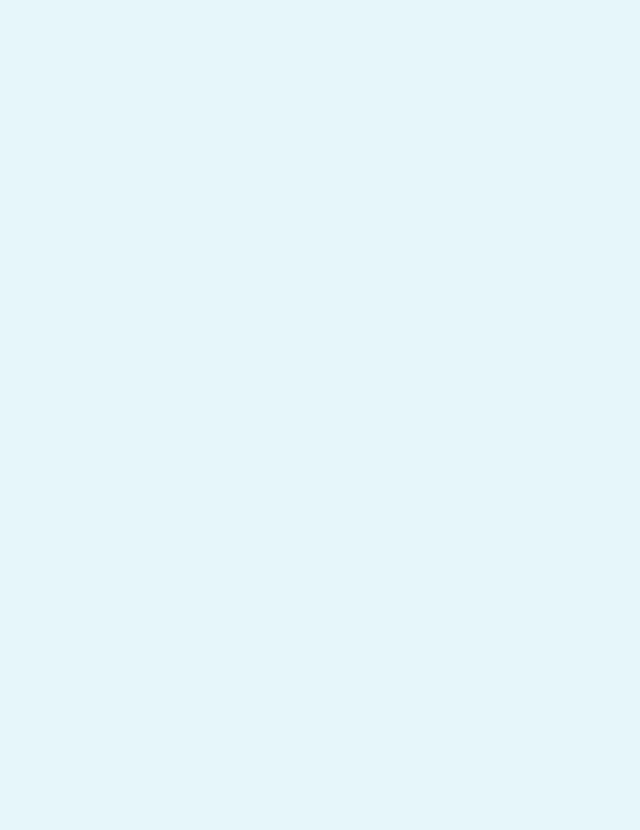
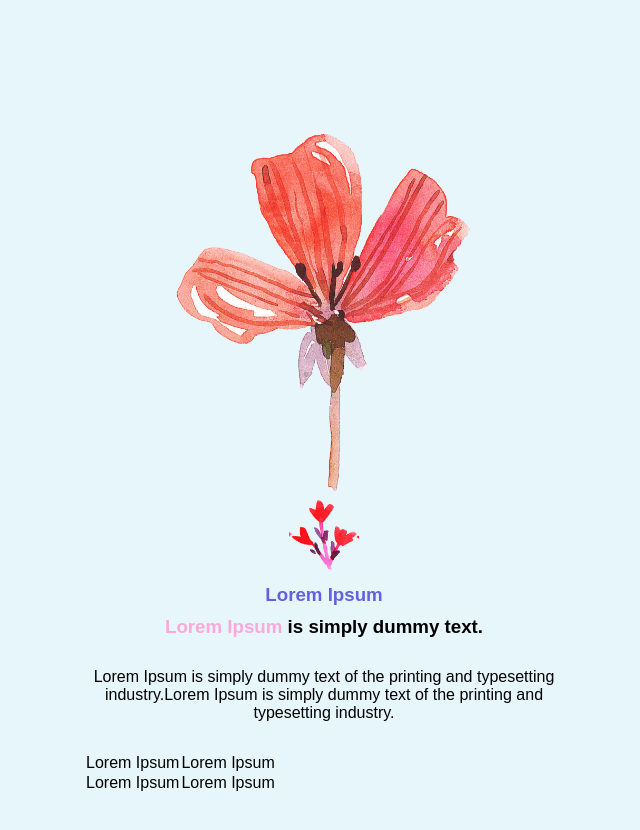
Before and after one commit to RaquelDFS/WS_React, a React (Create React App) app in the folder my-app/: page / in a window 1280 px wide. Shown: the part 2300-3130 px from the top of the page, without its empty margins (316-956 px from the left). Before the commit the page ends 2420 px from the top, so only its background shows below. Built offline with nearby package versions, Linux system fonts and the light colour scheme.

Commit message:
before change containers

```diff
--- a/my-app/src/App.js
+++ b/my-app/src/App.js
@@ -3,6 +3,7 @@ import Profile from "./PortifolioContainer/Home/Profile";
 import NavBarSection from "./PortifolioContainer/Nav_bar";
 import AboutUs from "./PortifolioContainer/AboutUs/AboutUs";
 import Wwd from "./PortifolioContainer/WhatWeDo/Wwd";
+import Wu from "./PortifolioContainer/WhyUs/Wu";
 
 function App() {
   return (
@@ -11,6 +12,7 @@ function App() {
       <Profile/>
       <AboutUs/>
       <Wwd/>
+      <Wu/>
     </div>
   );
 };
--- a/my-app/src/PortifolioContainer/WhatWeDo/Wwd.js
+++ b/my-app/src/PortifolioContainer/WhatWeDo/Wwd.js
@@ -19,7 +19,7 @@ const Wwd = () => {
       </div>
 
         <div className="table-blocks">
-          <table className="table" border="2">
+          <table className="table" >
             <tr>
               <td>
               <div className="blocks">
--- /dev/null
+++ b/my-app/src/PortifolioContainer/WhyUs/Wu.css
@@ -0,0 +1,10 @@
+.why-us-container{
+    display: flex;
+    flex-direction: column;
+    justify-content: center;
+    align-items: center;
+    text-align: center;
+    height: 10%;
+    min-height: fit-content;
+    margin: 8em 25rem;
+}
--- /dev/null
+++ b/my-app/src/PortifolioContainer/WhyUs/Wu.js
@@ -0,0 +1,48 @@
+import React from "react";
+import "./Wu.css";
+
+const Wu = () => {
+  return (
+    <article className="why-us-container">
+      <div className="profile-picture-background" />
+      <section className="why-us-content">
+        <div className="colz" />
+        <div className="AboutUs-details-role">
+          <span className="prymary-text">
+            {" "}
+            <h3 className="subtitle">Lorem Ipsum</h3>
+            <h1>
+              {" "}
+              <em className="pink-Lorem">Lorem Ipsum </em>is simply dummy text.
+            </h1>
+            <span className="AboutUs-role-tagline">
+              Lorem Ipsum is simply dummy text of the printing and typesetting
+              industry.Lorem Ipsum is simply dummy text of the printing and typesetting
+              industry.
+            </span>
+            <table className="why-us-table">
+                <tr>
+                    <td className="item-list">
+                        <p>Lorem Ipsum</p>
+                    </td>
+                    <td className="item-list">
+                        <p>Lorem Ipsum</p>
+                    </td>
+                </tr>
+                <tr>
+                    <td className="item-list">
+                        <p>Lorem Ipsum</p>
+                    </td>
+                    <td className="item-list">
+                        <p>Lorem Ipsum</p>
+                    </td>
+                </tr>
+            </table>
+          </span>
+        </div>
+      </section>
+    </article>
+  );
+};
+
+export default Wu;
--- a/my-app/src/index.css
+++ b/my-app/src/index.css
@@ -27,11 +27,24 @@ body ::-webkit-scrollbar-thumb {
 ::-webkit-scrollbar-track {
   background: hsla(0, 0%, 100%, 0.1);
 }
+.container{
+  background-color: white;
+  display: flex;
+  align-items: center;
+  justify-content: center;
+  height: 10%;
+  min-height: fit-content;
+}
+
+
+
+
 .subtitle{
   display: block;
   margin: 10px 0;
   color: rgba(99, 96, 228, 1);
 }
+
 .pink-Lorem{
   color: rgba(254, 168, 219, 1);
   font-style: normal;
```
